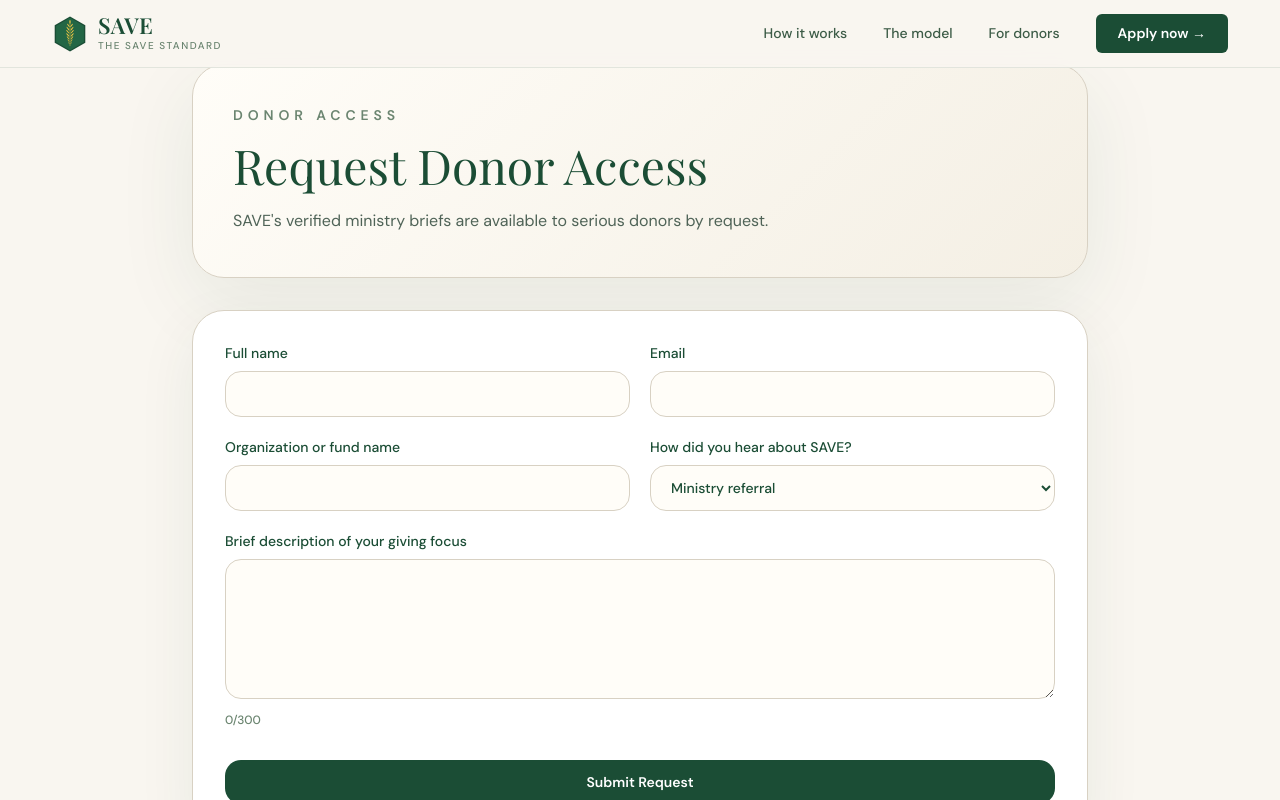
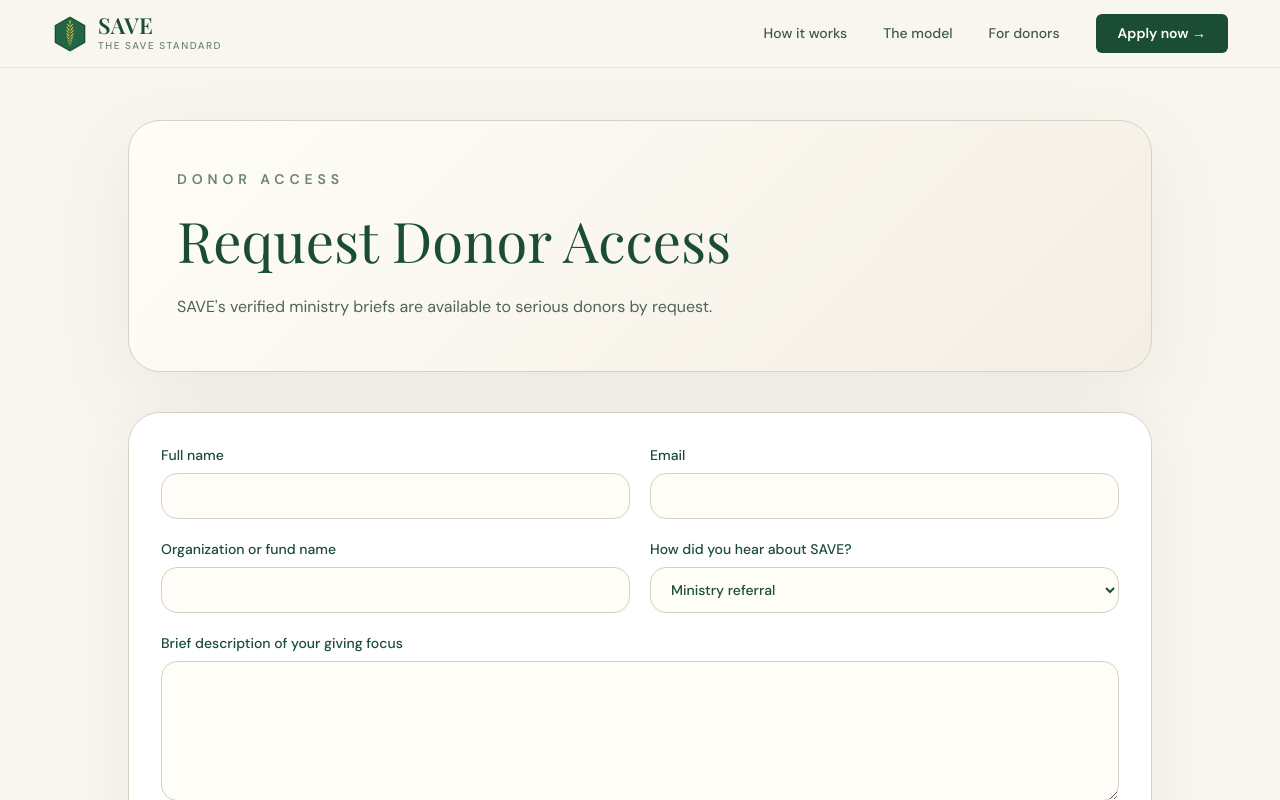
Before and after one commit to rfox0629/save-website, a Next.js app: page /donors/request-access in a window 1280 px wide. Shown: the top 800 px of the page. Built offline with nearby package versions, Linux system fonts and the light colour scheme; no server answers; a web font is replaced by a local one.

Commit message:
Fix donor access page spacing under header

```diff
--- a/app/(public)/donors/request-access/page.tsx
+++ b/app/(public)/donors/request-access/page.tsx
@@ -2,14 +2,14 @@
 
 export default function DonorRequestAccessPage() {
   return (
-    <main className="min-h-screen bg-[#F9F6F0] px-6 py-16 text-[#1B4D35]">
-      <div className="mx-auto max-w-4xl space-y-8">
-        <section className="rounded-[32px] border border-[#D8D1C3] bg-[linear-gradient(135deg,#FFFDF8_0%,#F4EFE4_100%)] p-8 shadow-[0_25px_80px_rgba(27,77,53,0.08)] md:p-10">
+    <main className="min-h-screen bg-[#F9F6F0] px-6 pb-16 pt-[104px] text-[#1B4D35] md:px-[52px] md:pb-24 md:pt-[120px]">
+      <div className="mx-auto max-w-5xl space-y-10">
+        <section className="rounded-[32px] border border-[#D8D1C3] bg-[linear-gradient(135deg,#FFFDF8_0%,#F4EFE4_100%)] p-8 shadow-[0_25px_80px_rgba(27,77,53,0.08)] md:p-12">
           <p className="text-sm font-semibold uppercase tracking-[0.35em] text-[#6B8570]">
             Donor Access
           </p>
           <h1
-            className="mt-4 text-4xl leading-tight md:text-5xl"
+            className="mt-4 text-4xl leading-tight md:text-[56px]"
             style={{ fontFamily: "var(--font-public-serif)" }}
           >
             Request Donor Access
```
